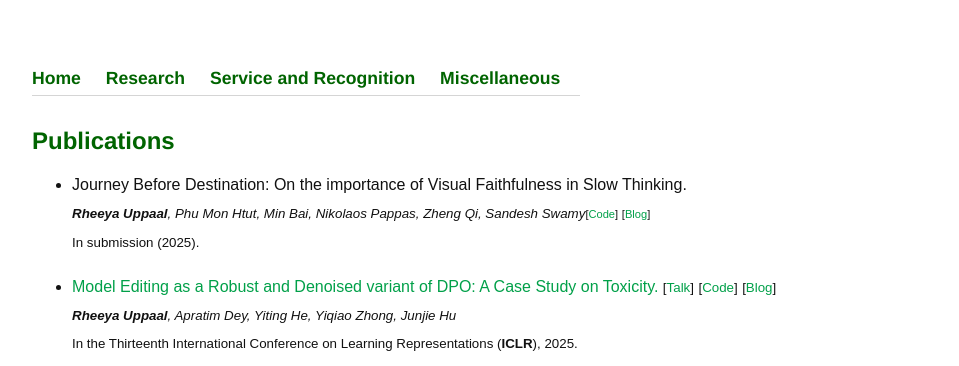
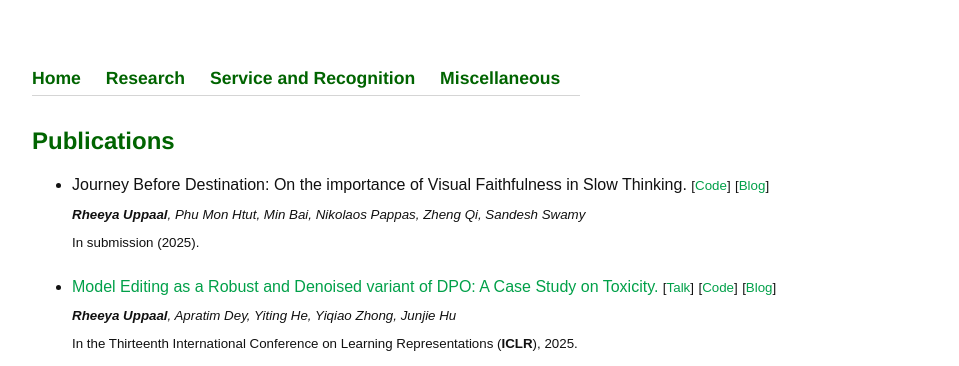
Before and after one commit to Uppaal/Uppaal.github.io, a Jekyll site: the page built from publications.html, in a window 1280 px wide. Shown: the top 366 px of the page, without its empty margins (160-1119 px from the left). Built offline with Jekyll 4.4.1, drawn with Linux system fonts in a browser that asks for light colours.

```diff
--- a/publications.html
+++ b/publications.html
@@ -15,7 +15,7 @@ title: Publications
 
 	<h1>Publications</h1>
 	<ul>
-	<li>Journey Before Destination: On the importance of Visual Faithfulness in Slow Thinking. <br><small><i><b>Rheeya Uppaal</b>, Phu Mon Htut, Min Bai, Nikolaos Pappas, Zheng Qi, Sandesh Swamy</i><small>[<a href="">Code</a>]</small> <small>[<a href="https://uppaal.github.io/projects/visual-faithfulness/journey-before-destination.html">Blog</a>]</small><br>In submission (2025).</small></li>
+	<li>Journey Before Destination: On the importance of Visual Faithfulness in Slow Thinking. <small>[<a href="">Code</a>]</small> <small>[<a href="https://uppaal.github.io/projects/visual-faithfulness/journey-before-destination.html">Blog</a>]</small><br><small><i><b>Rheeya Uppaal</b>, Phu Mon Htut, Min Bai, Nikolaos Pappas, Zheng Qi, Sandesh Swamy</i><br>In submission (2025).</small></li>
 
 	<li><a href="https://arxiv.org/abs/2405.13967">Model Editing as a Robust and Denoised variant of DPO: A Case Study on Toxicity.</a> <small>[<a href="https://www.youtube.com/watch?v=SvIl4tXo66E">Talk</a>]</small> <small>[<a href="https://github.com/Uppaal/detox-edit">Code</a>]</small> <small>[<a href="https://uppaal.github.io/projects/profs/profs.html">Blog</a>]</small> <br><small><i><b>Rheeya Uppaal</b>, Apratim Dey, Yiting He, Yiqiao Zhong, Junjie Hu</i><br>In the Thirteenth International Conference on Learning Representations (<b>ICLR</b>), 2025.<br>*A non-archival version was presented at the Safe Generative AI Workshop at the Thirty-Eighth Annual Conference on Neural Information Processing Systems (<b>NeurIPS</b>), 2024.</small></li>
 
```
